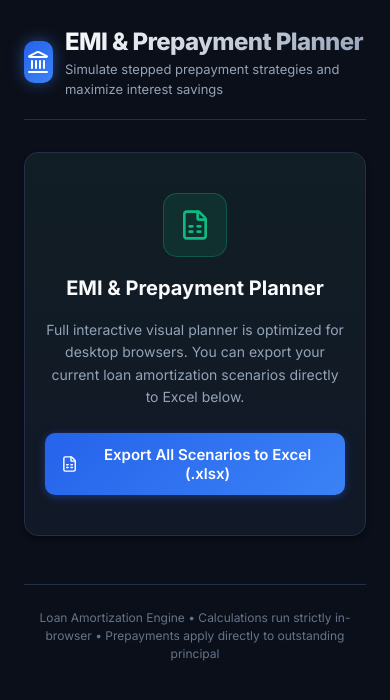
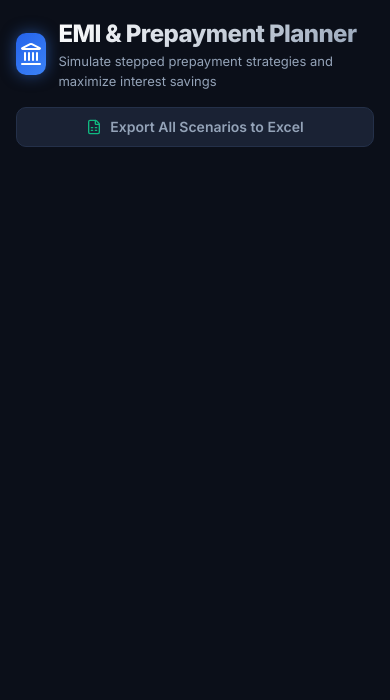
Before and after one commit to Jayanthbm/emi-planner-web, a React (Vite) app: page / in a window 390 px wide. Shown: the top 700 px of the page. Built offline with nearby package versions, Linux system fonts and the light colour scheme.

Commit message:
feat: keep web intact, isolate mobile to header and export button

```diff
--- a/src/App.jsx
+++ b/src/App.jsx
@@ -150,23 +150,6 @@ export function App() {
         </button>
       </header>
 
-      {/* Mobile-Only Experience: Header + Export + Desktop Notice */}
-      <div className="mobile-only-screen">
-        <div className="card mobile-welcome-card">
-          <div className="mobile-welcome-icon">
-            <FileSpreadsheet size={32} className="text-success" />
-          </div>
-          <h2 className="mobile-welcome-title">EMI & Prepayment Planner</h2>
-          <p className="mobile-welcome-desc">
-            Full interactive visual planner is optimized for desktop browsers. You can export your current loan amortization scenarios directly to Excel below.
-          </p>
-          <button className="btn btn-primary mobile-export-action-btn" onClick={handleExportExcel}>
-            <FileSpreadsheet size={18} />
-            Export All Scenarios to Excel (.xlsx)
-          </button>
-        </div>
-      </div>
-
       {/* Desktop-Only Full Planner Interface */}
       <div className="desktop-only-content">
         {/* Main Configuration Grid: Loan Parameters + Prepayment Strategy */}
--- a/src/index.css
+++ b/src/index.css
@@ -720,68 +720,35 @@ td {
   padding-top: 1.5rem;
 }
 
-/* Screen Mode Toggles (Desktop vs Mobile Placeholder) */
-.mobile-only-screen {
-  display: none;
-}
-
+/* Screen Mode Toggles (Desktop vs Mobile) */
 .desktop-only-content {
   display: block;
 }
 
 @media (max-width: 768px) {
-  .mobile-only-screen {
-    display: block;
-    margin-top: 1.5rem;
-  }
-
   .desktop-only-content {
     display: none;
   }
 
+  .app-container {
+    padding: 1rem 1rem 2rem;
+  }
+
+  .app-header {
+    flex-direction: column;
+    align-items: stretch;
+    gap: 1rem;
+    border-bottom: none;
+  }
+
   .app-header .export-btn-main {
+    display: inline-flex;
+    width: 100%;
+    justify-content: center;
+    padding: 0.65rem 1rem;
+  }
+
+  .app-footer {
     display: none;
   }
-
-  .mobile-welcome-card {
-    text-align: center;
-    padding: 2.5rem 1.25rem;
-    display: flex;
-    flex-direction: column;
-    align-items: center;
-    gap: 1rem;
-    background: linear-gradient(180deg, #111e24 0%, #111827 100%);
-    border: 1px solid var(--border-color);
-  }
-
-  .mobile-welcome-icon {
-    width: 64px;
-    height: 64px;
-    background: var(--success-bg);
-    border: 1px solid var(--success-border);
-    border-radius: var(--radius-lg);
-    display: flex;
-    align-items: center;
-    justify-content: center;
-  }
-
-  .mobile-welcome-title {
-    font-size: 1.25rem;
-    font-weight: 700;
-  }
-
-  .mobile-welcome-desc {
-    font-size: 0.875rem;
-    color: var(--text-secondary);
-    line-height: 1.6;
-    max-width: 320px;
-  }
-
-  .mobile-export-action-btn {
-    width: 100%;
-    max-width: 300px;
-    padding: 0.75rem 1rem;
-    font-size: 0.9375rem;
-    margin-top: 0.5rem;
-  }
 }
```
